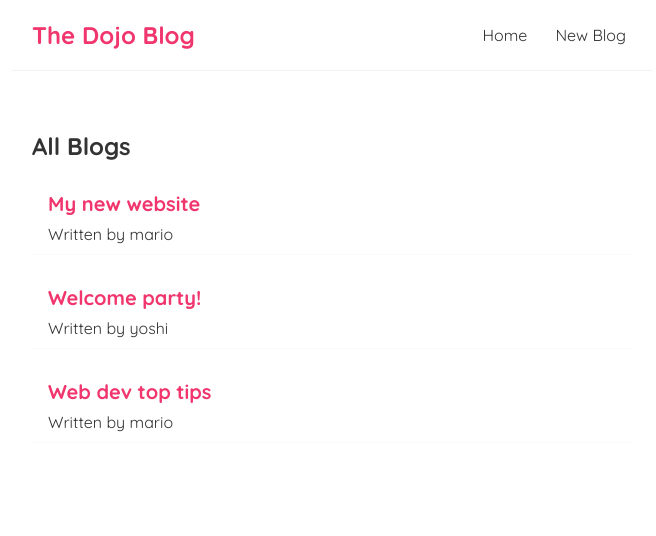
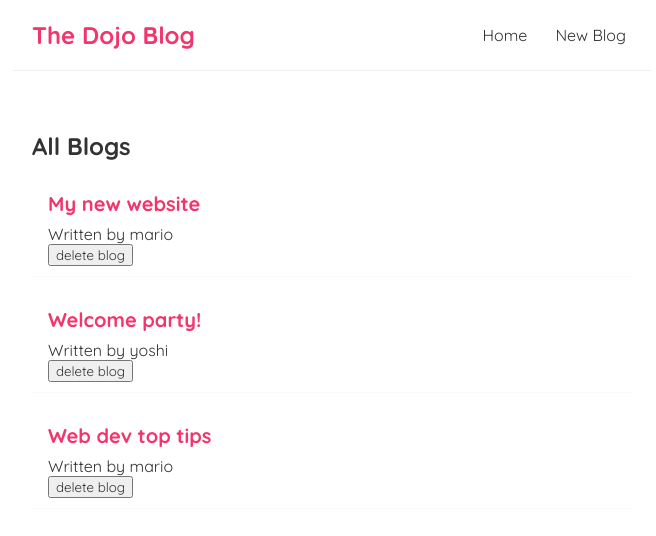
Before and after one commit to LincKim/React-simpleBlog-app, a React (Create React App) app: page / in a window 1280 px wide. Shown: the top 536 px of the page, without its empty margins (308-964 px from the left). Built offline with nearby package versions, Linux system fonts and the light colour scheme.

Commit message:
Passing functions as props in other components

```diff
--- a/src/BlogList.js
+++ b/src/BlogList.js
@@ -1,4 +1,5 @@
- const BlogList = ({blogs, title}) => {
+ const BlogList = ({blogs, title, handleDelete}) => {
+
     return (
         <div className="blog-list">
             <h2>{title}</h2>
@@ -6,6 +7,9 @@
                 <div className="blog-preview" key={blog.id}>
                     <h2>{blog.title}</h2>
                     <p>Written by {blog.author}</p>
+                    <button onClick={()=>{
+                        handleDelete(blog.id)
+                    }}>delete blog</button>
                 </div>
             ))}
         </div>
--- a/src/home.js
+++ b/src/home.js
@@ -10,10 +10,16 @@
         {title: 'Web dev top tips', body:'lorem ipsum...', author: 'mario', id:3}
     ])
 
+    const handleDelete =(id) => {
+
+        const newBlogs = blogs.filter((blog)=>blog.id !== id)
+        setBlogs(newBlogs)
+    }
+
     return (
         <div className="home">
          {/* use the javascript.map method to cycle through the blogs and then build sth to render them to page.THe map prevenst repetition and accomodates if a new blog is added */}
-        <BlogList blogs={blogs} title="All Blogs"/>
+        <BlogList blogs={blogs} title="All Blogs" handleDelete={handleDelete}/>
         {/* <BlogList blogs={blogs.filter ((blog)=>blog.author === 'mario')} title="Mario's Blogs"/> */}
         </div>
     );
```
